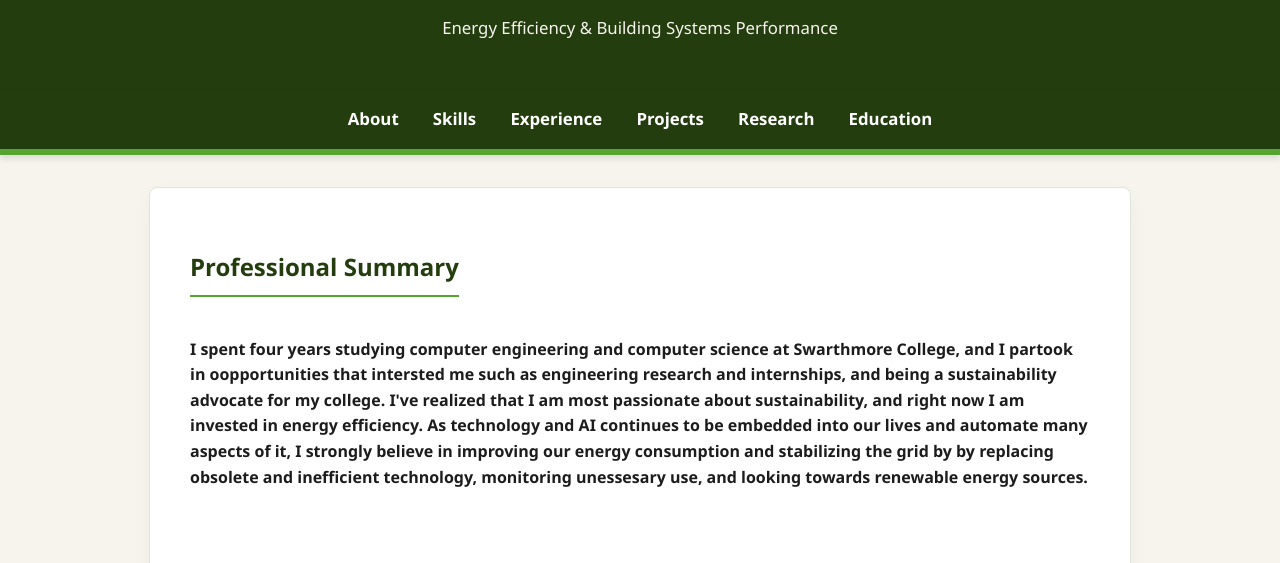
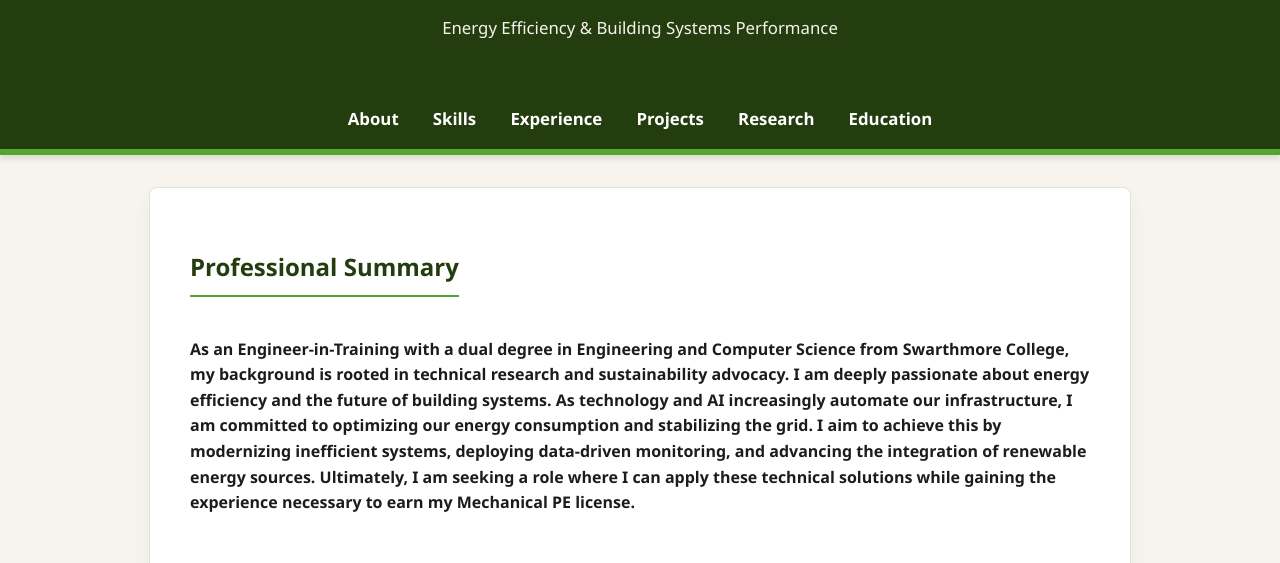
Before and after one commit to xpeshlakai/xpeshlakai.github.io, a plain HTML site: page index.html in a window 1280 px wide. Shown: the part 159-722 px from the top of the page. Drawn offline with Linux system fonts and the light colour scheme.

Commit message:
Update index.html

```diff
--- a/index.html
+++ b/index.html
@@ -204,9 +204,13 @@
 
         <section id="about">
             <h2>Professional Summary</h2>
-            <p><strong>I spent four years studying computer engineering and computer science at Swarthmore College, and I partook in oopportunities that intersted me such as engineering research and internships, and being a sustainability advocate for my college.
-            I've realized that I am most passionate about sustainability, and right now I am invested in energy efficiency. As technology and AI continues to be embedded into our lives and automate many aspects of it, I strongly believe in improving our energy consumption and stabilizing the grid by
-            by replacing obsolete and inefficient technology, monitoring unessesary use, and looking towards renewable energy sources.  </strong></p>
+            <p><strong>As an Engineer-in-Training with a dual degree in Engineering and Computer Science from Swarthmore College,
+                my background is rooted in technical research and sustainability advocacy. I am deeply passionate about energy
+                efficiency and the future of building systems. As technology and AI increasingly automate our infrastructure,
+                I am committed to optimizing our energy consumption and stabilizing the grid. I aim to achieve this by modernizing
+                inefficient systems, deploying data-driven monitoring, and advancing the integration of renewable energy sources.
+                Ultimately, I am seeking a role where I can apply these technical solutions while gaining the experience necessary
+                to earn my Mechanical PE license.</strong></p>
         </section>
 
         <section id="skills">
```
